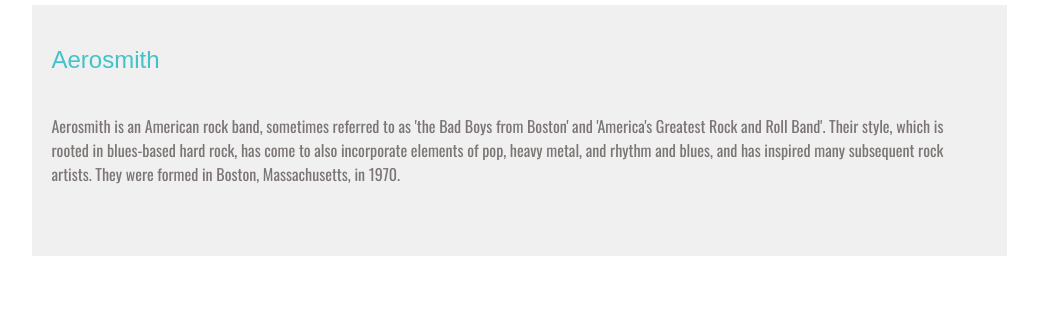
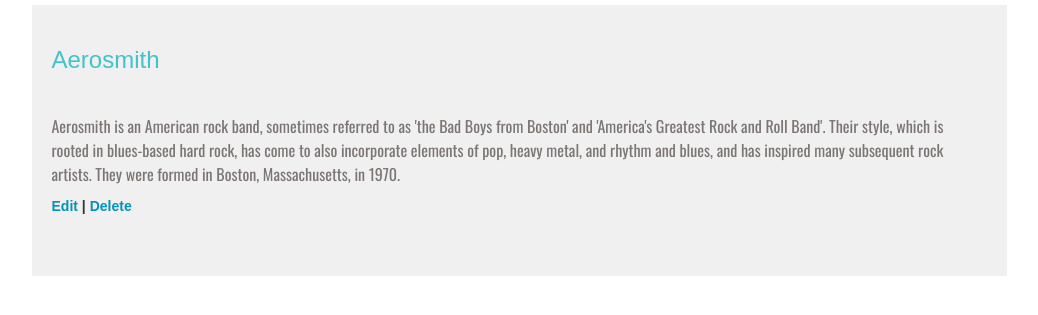
Before and after one commit to sjcorreia/catalog-project, a Flask app: page /catalog/Rock/Aerosmith in a window 1280 px wide. Shown: the part 275-590 px from the top of the page, without its empty margins (101-1139 px from the left). Run offline with Flask 2, Linux system fonts and the light colour scheme; data comes from the database, SQL or seed files in the repository; some libraries are stand-ins or nearby versions.

Commit message:
Adds edit/delete links to item view

```diff
--- a/vagrant/catalog/templates/viewcatalogitem.html
+++ b/vagrant/catalog/templates/viewcatalogitem.html
@@ -34,6 +34,8 @@
         </a>
         <div class="catalog-item">
             <p>{{item.description}}</p>
+            <a href='{{url_for('editCatalogItem', item=item.name ) }}'>Edit</a> |
+            <a href='{{url_for('deleteItem', item=item.name ) }}'>Delete</a>
         </div>
     </div>
     <div class="col-md-1"></div>
```
